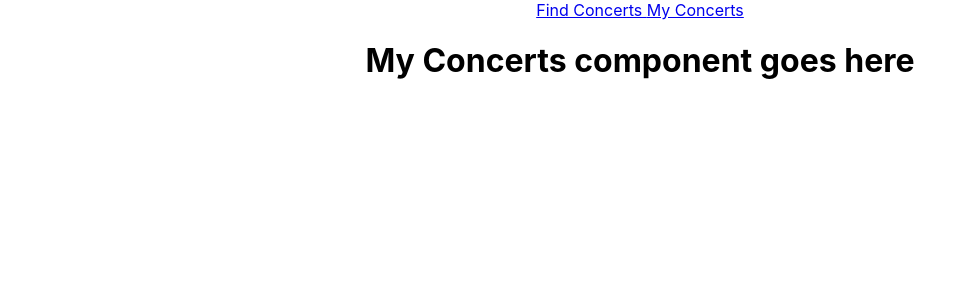
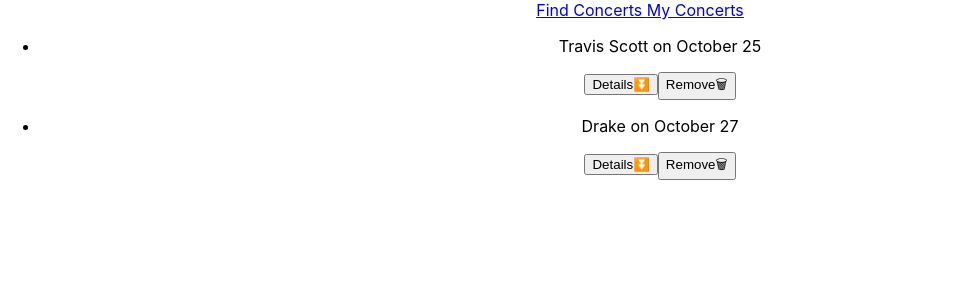
Before and after one commit to johncarges/concert-finder, a React (Create React App) app: page /my-concerts in a window 1280 px wide. Shown: the top 300 px of the page, without its empty margins (0-954 px from the left). Built offline with nearby package versions, Linux system fonts and the light colour scheme; data requests are answered from the project's data file.

Commit message:
I did the read me and the MyConcerts

```diff
--- /dev/null
+++ b/db.json
@@ -0,0 +1,20 @@
+{
+  "concert": [
+    {
+      "id": 1,
+      "name": "Travis Scott",
+      "image": "",
+      "venue": "Square Garden",
+      "location": "New York",
+      "date": "October 25"
+    },
+    {
+      "id": 2,
+      "name": "Drake",
+      "image": "",
+      "venue": "SCLipper",
+      "location": "LA",
+      "date": "October 27"
+    }
+  ]
+}
--- a/src/Components/FindConcerts.js
+++ b/src/Components/FindConcerts.js
@@ -2,6 +2,9 @@ import ResultsContainer from "./ResultsContainer"
 import SearchContainer from "./SearchContainer"
 
 function FindConcerts() {
+
+
+
     return (
         <div className="find-concerts-container">
             <h1>Find Concerts component goes here</h1>
--- a/src/Components/MyConcerts.js
+++ b/src/Components/MyConcerts.js
@@ -1,7 +1,77 @@
+
+
+import { useEffect, useState } from "react"
+
+
 function MyConcerts() {
+    const savedConcerts = "http://localhost:3000/concert"
+    const [myConcerts, setMyConcerts] = useState([])
+    const [openDropdownId, setOpenDropdownId] = useState(null)
+
+
+    useEffect(() => {
+        fetch(savedConcerts)
+            .then((response) => response.json())
+            .then((data) => setMyConcerts(data))
+    }, [])
+
+
+
+    const deleteFavorite = (concertId) => {
+        fetch(savedConcerts + `/${concertId}`, {
+            method: "DELETE",
+        })
+            .then((response) => response.json())
+            .then(() => {
+                setMyConcerts((prevConcerts) =>
+                    prevConcerts.filter((concert) => concert.id !== concertId)
+                )
+                setOpenDropdownId(null)
+            })
+    }
+
+
+
+    const toggleDropdown = (concertId) => {
+        if (openDropdownId === concertId) {
+            setOpenDropdownId(null)
+        } else {
+            setOpenDropdownId(concertId)
+        }
+    }
+
+
+
+    const renderMyConcerts = myConcerts.map((concert) => (
+        <ul key={concert.id}>
+            <li>
+                <p>{concert.name} on {concert.date}</p>
+                <button onClick={() => toggleDropdown(concert.id)}>
+                    Details⏬
+                </button>
+                <button onClick={() => deleteFavorite(concert.id)}>
+                    Remove🗑
+                </button>
+                {openDropdownId === concert.id && (
+                    <div>
+                        <p>Venue: {concert.venue}</p>
+                        <p>Location: {concert.location}</p>
+                        <p>Date: {concert.date}</p>
+                    </div>
+                )}
+            </li>
+        </ul>
+    ))
+
+
+
     return (
-        <h1>My Concerts component goes here</h1>
+        <div>
+            {renderMyConcerts}
+        </div>
     )
 }
 
+
+
 export default MyConcerts
```
Also changed, not shown: src/Components/SearchContainer.js (+4 -4 lines), 1 other file (tests, documents, lock files or other folders).
